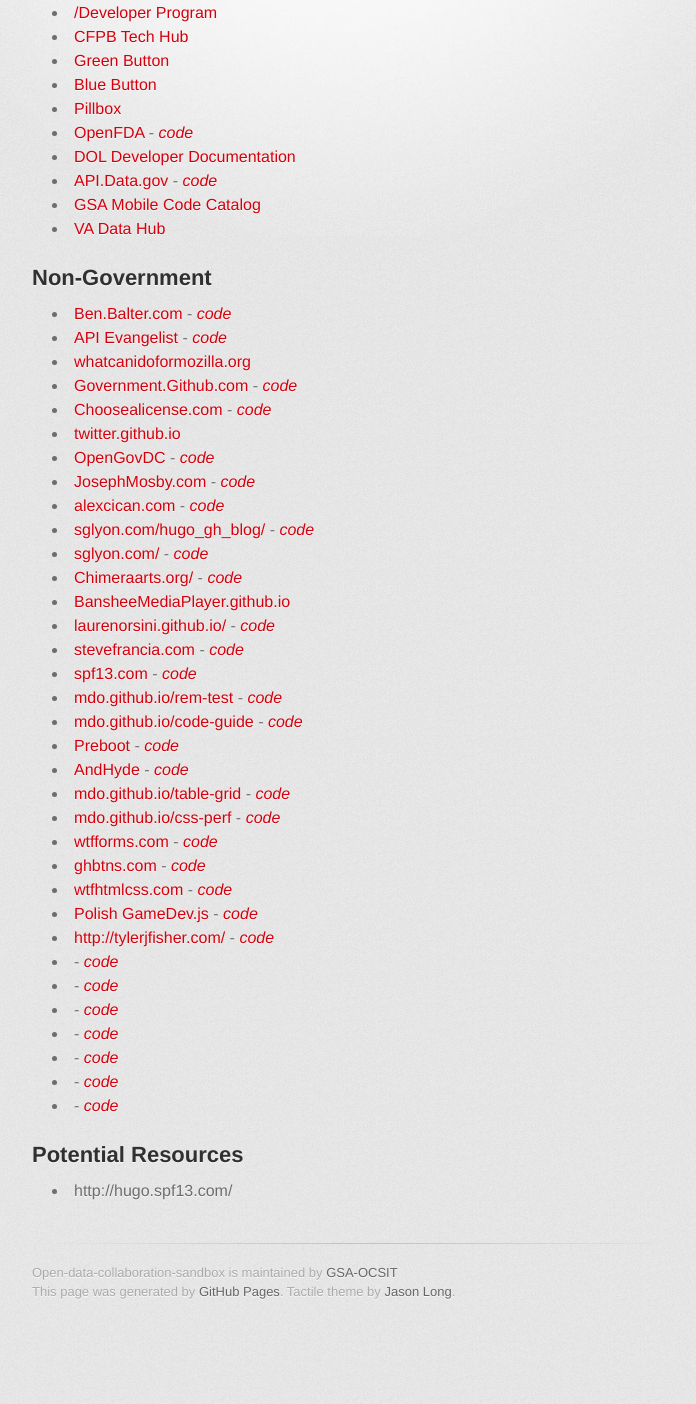
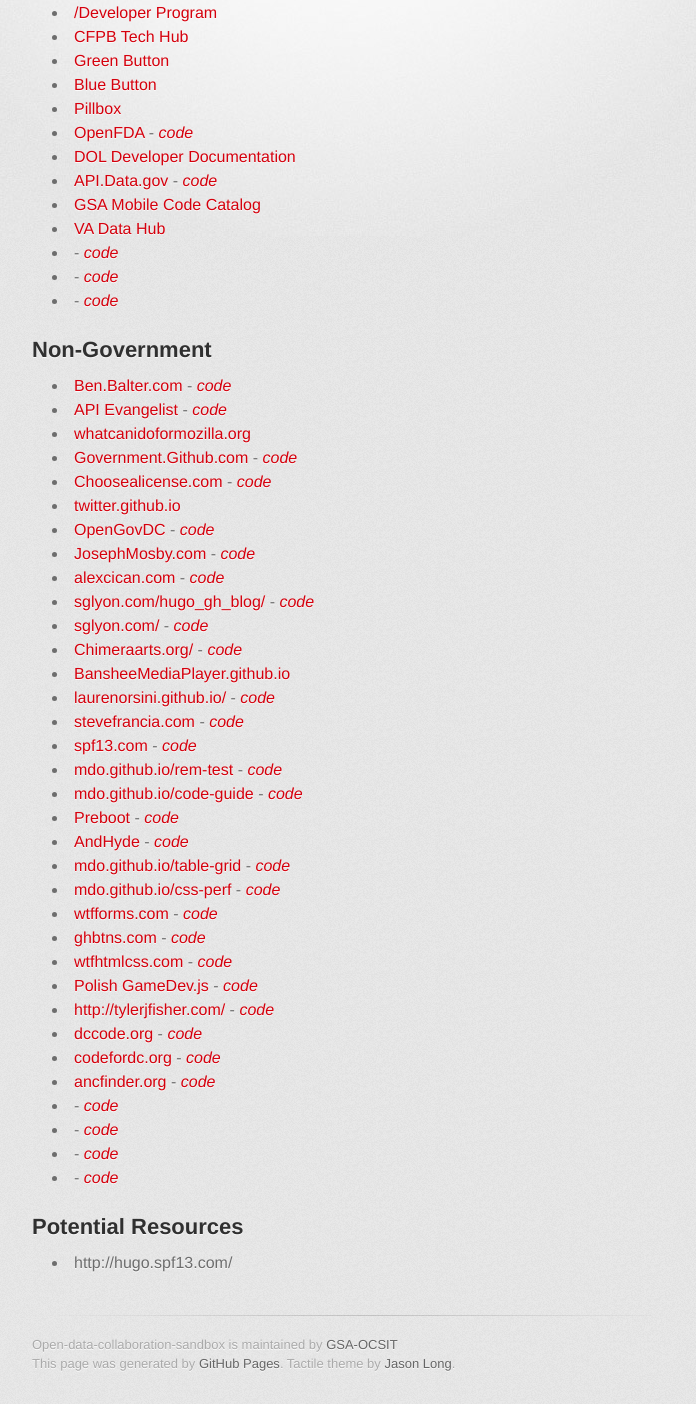
Before and after one commit to GSA/Open-Data-Collaboration-Sandbox, a Jekyll site: the page built from website_examples.md, in a window 1280 px wide. Shown: the part 337-1741 px from the top of the page, without its empty margins (298-994 px from the left). Built offline with Jekyll 4.4.1, drawn with Linux system fonts in a browser that asks for light colours; some web fonts are replaced; before the commit the page ends 1669 px from its top, so only the background shows below that; some of the changed text lies outside the part shown.

Commit message:
Update website_examples.md

```diff
--- a/website_examples.md
+++ b/website_examples.md
@@ -20,6 +20,9 @@
 * [API.Data.gov](http://api.data.gov/) - *[code](https://github.com/GSA/api.data.gov)*
 * [GSA Mobile Code Catalog](http://gsa.github.io/Mobile-Code-Catalog/)
 * [VA Data Hub](http://va-data.github.io/va-developer/)
+* []() - *[code]()*
+* []() - *[code]()*
+* []() - *[code]()*
 
 
 ## Non-Government
@@ -51,9 +54,9 @@
 * [wtfhtmlcss.com](http://wtfhtmlcss.com/) - *[code](https://github.com/mdo/wtf-html-css)*
 * [Polish GameDev.js](http://polish.gamedevjs.com/) - *[code](https://github.com/EnclaveGames/Polish-Gamedevjs)*
 * [http://tylerjfisher.com/](tylerfisher.github.io) - *[code](tylerfisher.github.io)*
-* []() - *[code]()*
-* []() - *[code]()*
-* []() - *[code]()*
+* [dccode.org](http://dccode.org/) - *[code](https://github.com/openlawdc/openlawdc.github.com)*
+* [codefordc.org](http://codefordc.org/) - *[code](https://github.com/codefordc/codefordc-2.0)*
+* [ancfinder.org](http://ancfinder.org/) - *[code](https://github.com/codefordc/ancbrigade)*
 * []() - *[code]()*
 * []() - *[code]()*
 * []() - *[code]()*
```
Also changed, not shown: other parts of website_examples.md (+1 -1 lines).
